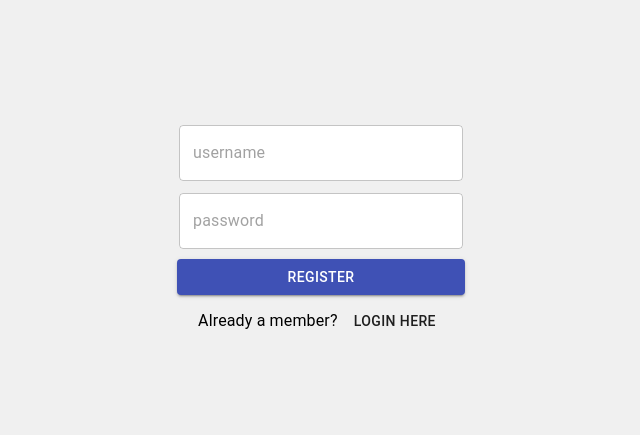
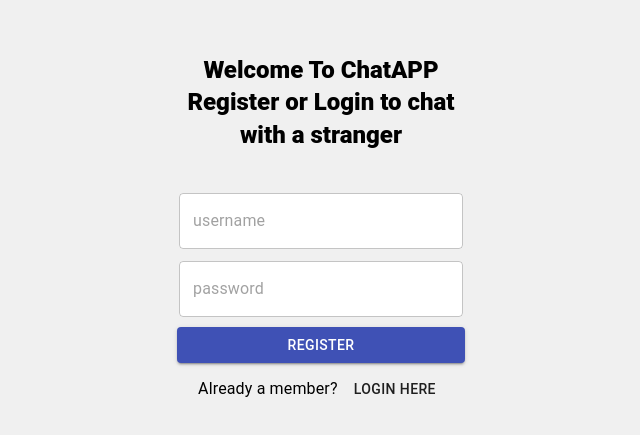
Before and after one commit to IsraelGuillermo/chatApp, a React (Vite) app in the folder chatApp/client/: page / in a window 1280 px wide. Shown: the part 141-576 px from the top of the page, without its empty margins (319-959 px from the left). Built offline with nearby package versions, Linux system fonts and the light colour scheme; no server answers.

Commit message:
updates landing page

```diff
--- a/chatApp/client/src/RegisterAndLoginForm.tsx
+++ b/chatApp/client/src/RegisterAndLoginForm.tsx
@@ -35,6 +35,13 @@ const useStyles = makeStyles((theme) => ({
   },
   typography: {
     marginRight: 8
+  },
+  welcomeContainer: {
+    textAlign: 'center',
+    marginBottom: theme.spacing(5)
+  },
+  welcomeTypography: {
+    fontWeight: 900
   }
 }));
 
@@ -76,6 +83,11 @@ export default function RegisterAndLoginForm() {
   return (
     <Box className={classes.container}>
       <form className={classes.form} onSubmit={handleSubmit}>
+        <Box className={classes.welcomeContainer}>
+          <Typography variant='h5' className={classes.welcomeTypography}>
+            Welcome To ChatAPP Register or Login to chat with a stranger
+          </Typography>
+        </Box>
         {incorrectLogin && (
           <Box className={classes.errorContainer}>
             <Typography variant='body1' color='error'>
```
